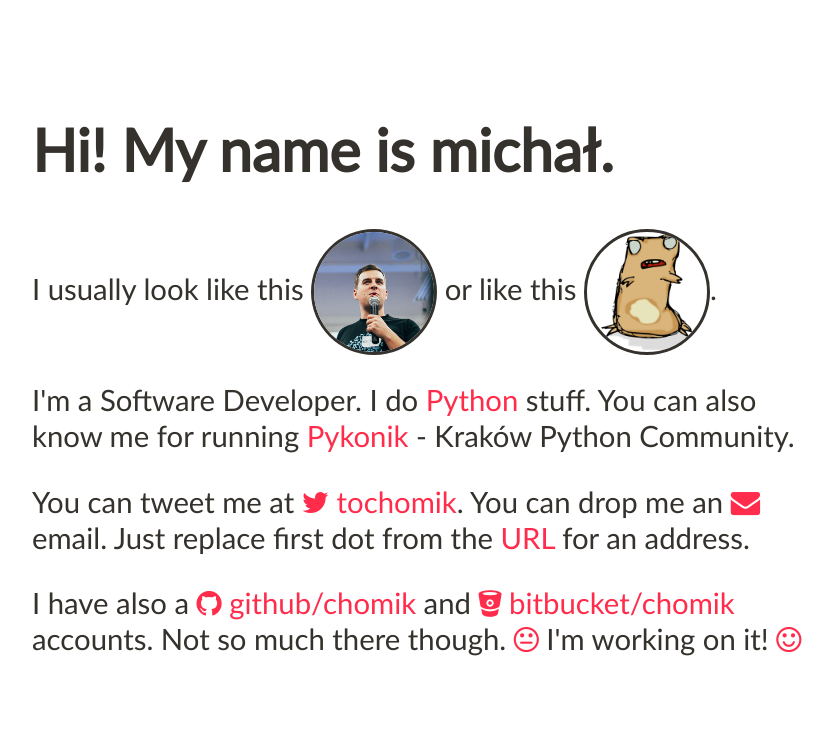
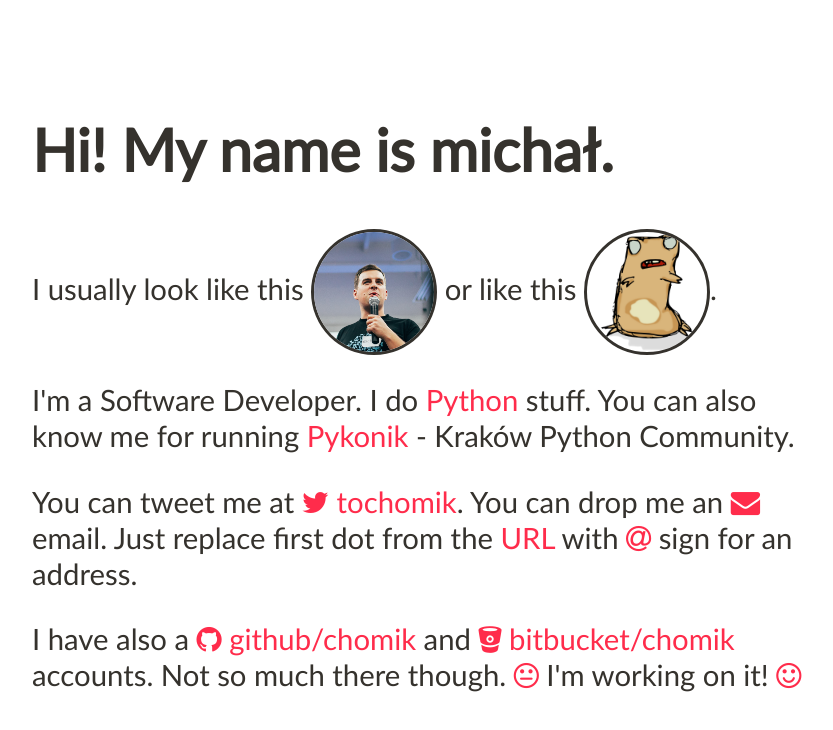
Before and after one commit to it-is-michal/chomik.github.io, a plain HTML site: page index.html in a window 1280 px wide. Shown: the whole page, without its empty margins (218-1051 px from the left). Drawn offline with Linux system fonts and the light colour scheme.

Commit message:
Polish styling

```diff
--- a/index.html
+++ b/index.html
@@ -17,7 +17,7 @@
         <p>You can tweet me at
         <i class="fa fa-twitter"></i> <a href="https://twitter.com/tochomik/">tochomik</a>.
         You can drop me an <i class="fa fa-envelope"></i> email. Just replace first dot from the
-        <a href="http://michal.chalupczak.info/">URL</a> for an address.</p>
+        <a href="http://michal.chalupczak.info/">URL</a> with <i class="fa fa-at"></i> sign for an address.</p>
         <p>I have also a <i class="fa fa-github"></i> <a href="https://github.com/chomik/">github/chomik</a>
         and <i class="fa fa-bitbucket"></i> <a href="https://bitbucket.org/chomik/">bitbucket/chomik</a> accounts.
         Not so much there though. <i class="fa fa-meh-o"></i> I'm working on it! <i class="fa fa-smile-o"></i></p>
```
